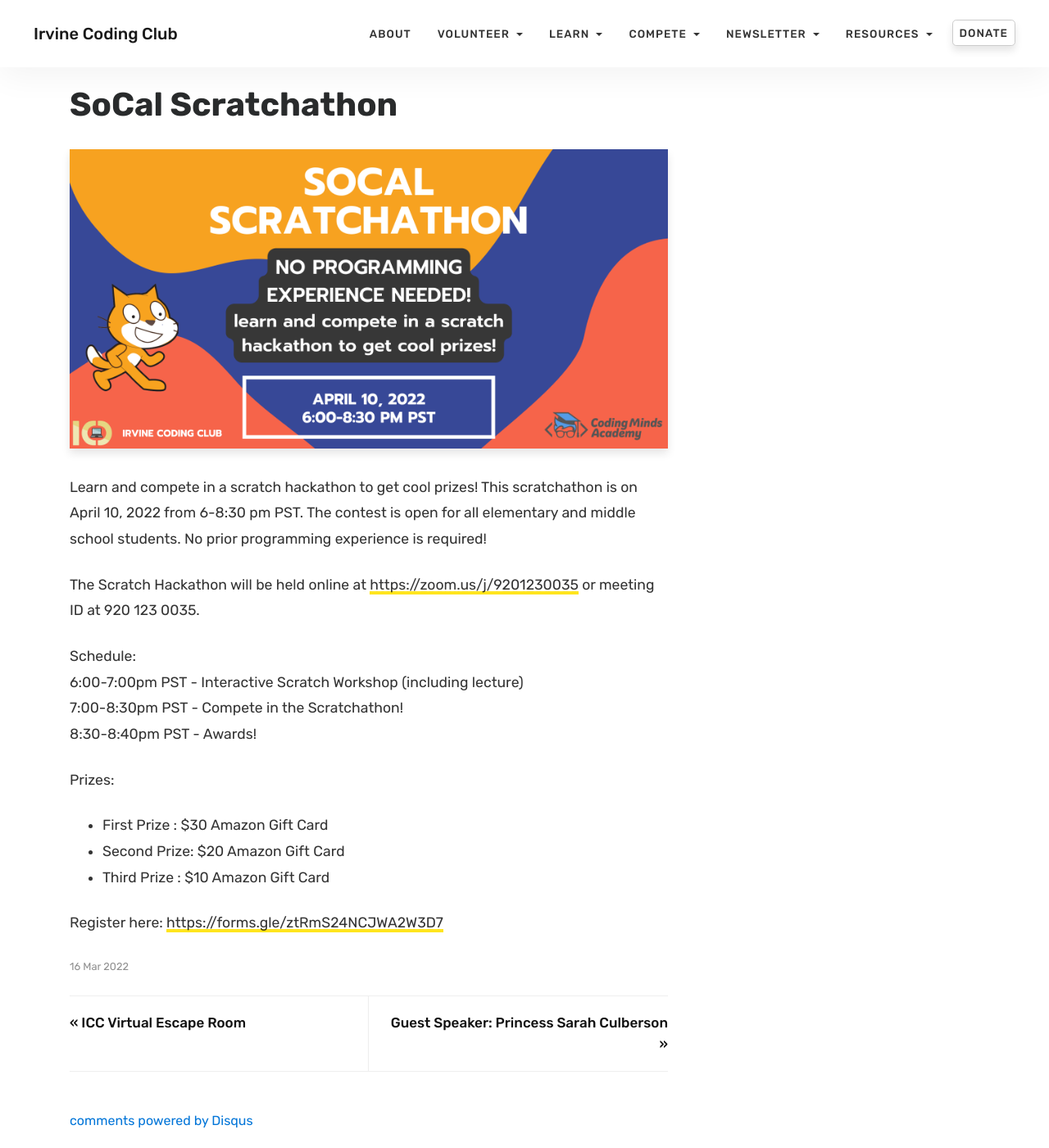
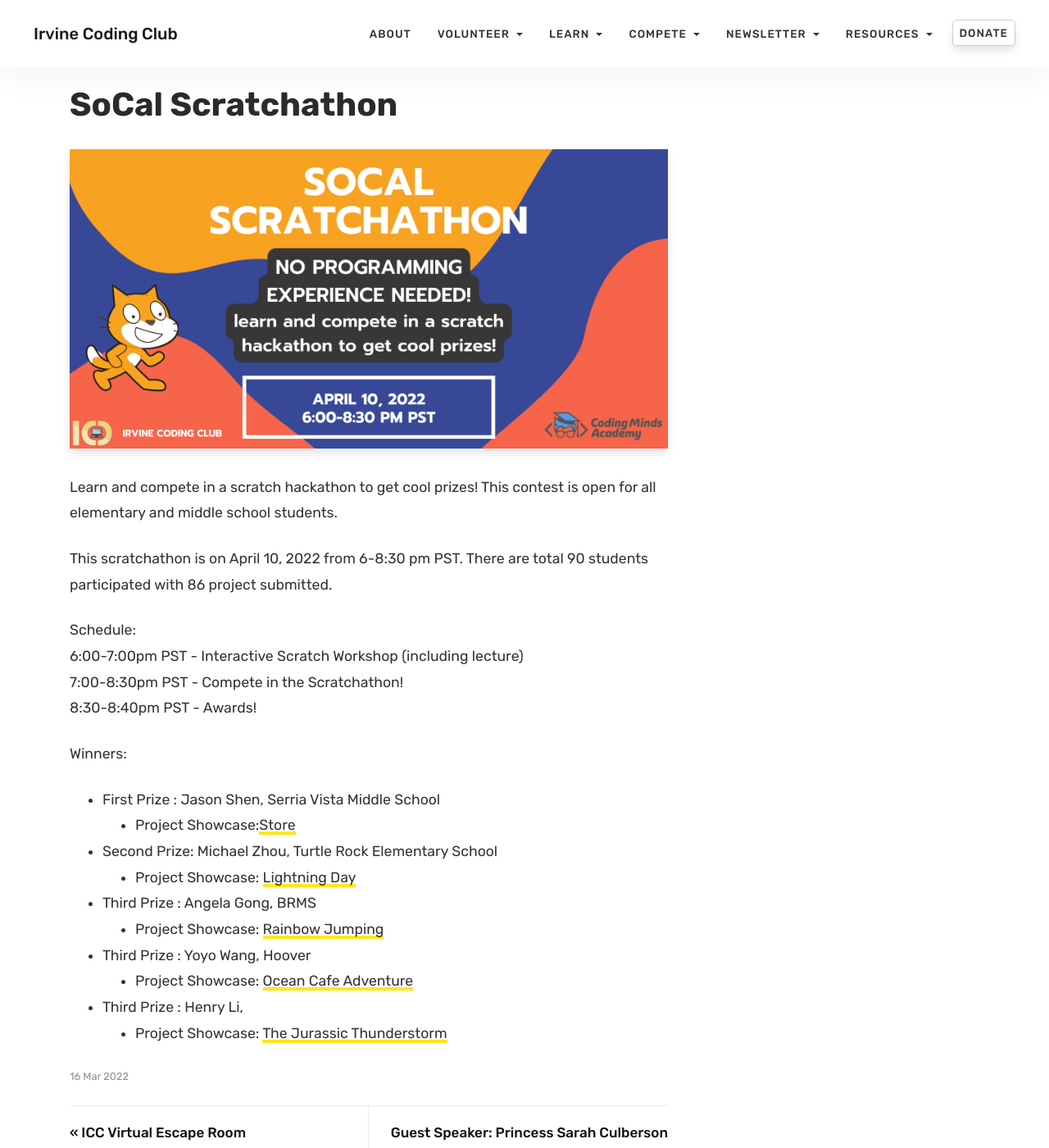
Before and after one commit to irvinecodingclub/irvinecodingclub.github.io, a Jekyll site: the page built from _posts/2022-03-16-scratchathon.md, in a window 1280 px wide and 1400 px high. Shown: the whole window at 82% size. Built offline with Jekyll 4.4.1, drawn with Linux system fonts in a browser that asks for light colours; comment, search, counter and statistics services are not loaded.

Commit message:
Update 2022-03-16-scratchathon.md

```diff
--- a/_posts/2022-03-16-scratchathon.md
+++ b/_posts/2022-03-16-scratchathon.md
@@ -9,21 +9,25 @@
 excerpt: "Create cool coding projects to compete in the FREE socal scratchathon!"
 ---
 
-Learn and compete in a scratch hackathon to get cool prizes! This scratchathon is on April 10, 2022 from 6-8:30 pm PST.
-The contest is open for all elementary and middle school students.
-No prior programming experience is required!
+Learn and compete in a scratch hackathon to get cool prizes! This contest is open for all elementary and middle school students.
 
-The Scratch Hackathon will be held online at [https://zoom.us/j/9201230035](https://zoom.us/j/9201230035) or meeting ID at 920 123 0035.
+This scratchathon is on April 10, 2022 from 6-8:30 pm PST.
+There are total 90 students participated with 86 project submitted.
 
 Schedule:
 6:00-7:00pm PST - Interactive Scratch Workshop (including lecture)
 7:00-8:30pm PST - Compete in the Scratchathon!
 8:30-8:40pm PST - Awards!
 
-Prizes:
-* First Prize : $30 Amazon Gift Card
-* Second Prize: $20 Amazon Gift Card
-* Third Prize : $10 Amazon Gift Card
+Winners:
 
-
-Register here: [https://forms.gle/ztRmS24NCJWA2W3D7](https://forms.gle/ztRmS24NCJWA2W3D7)
+- First Prize : Jason Shen,  Serria Vista Middle School
+   - Project Showcase:[Store](https://scratch.mit.edu/projects/674225131)
+- Second Prize: Michael Zhou, Turtle Rock Elementary School
+   - Project Showcase: [Lightning Day](https://scratch.mit.edu/projects/674233224/)
+- Third Prize : Angela Gong,  BRMS
+  - Project Showcase: [Rainbow Jumping](https://scratch.mit.edu/projects/674227001)
+- Third Prize : Yoyo Wang,  Hoover
+  - Project Showcase: [Ocean Cafe Adventure](https://scratch.mit.edu/projects/638823463/)
+- Third Prize : Henry Li,
+  - Project Showcase: [The Jurassic Thunderstorm](https://scratch.mit.edu/projects/674227112/)
```
